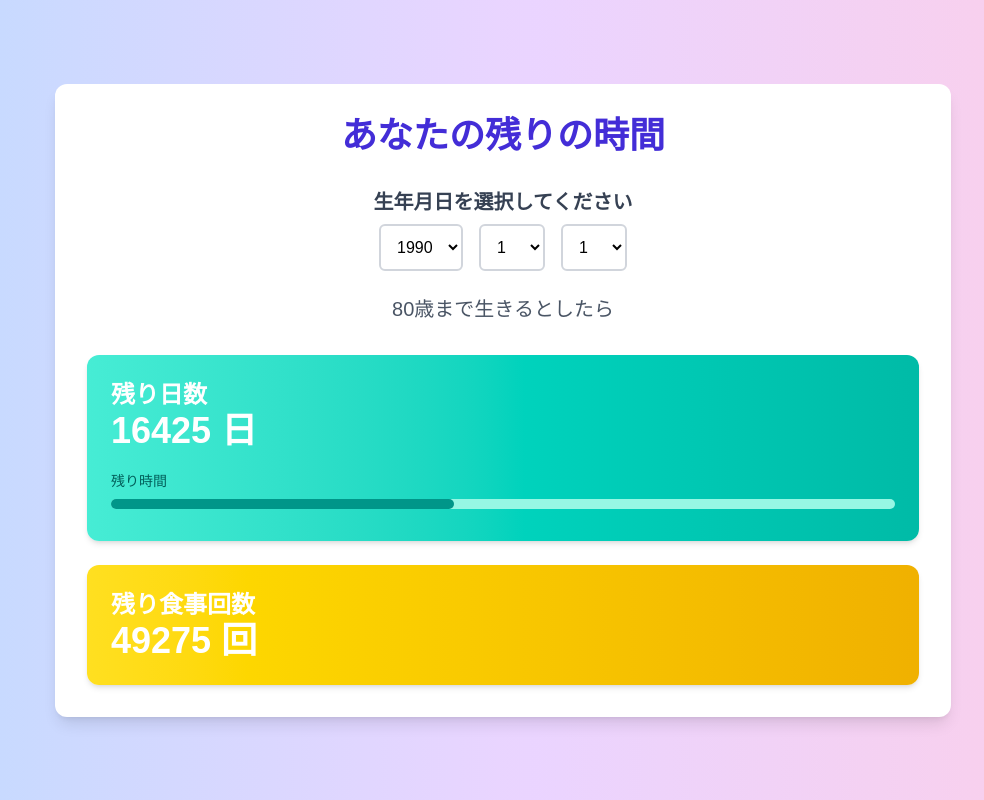
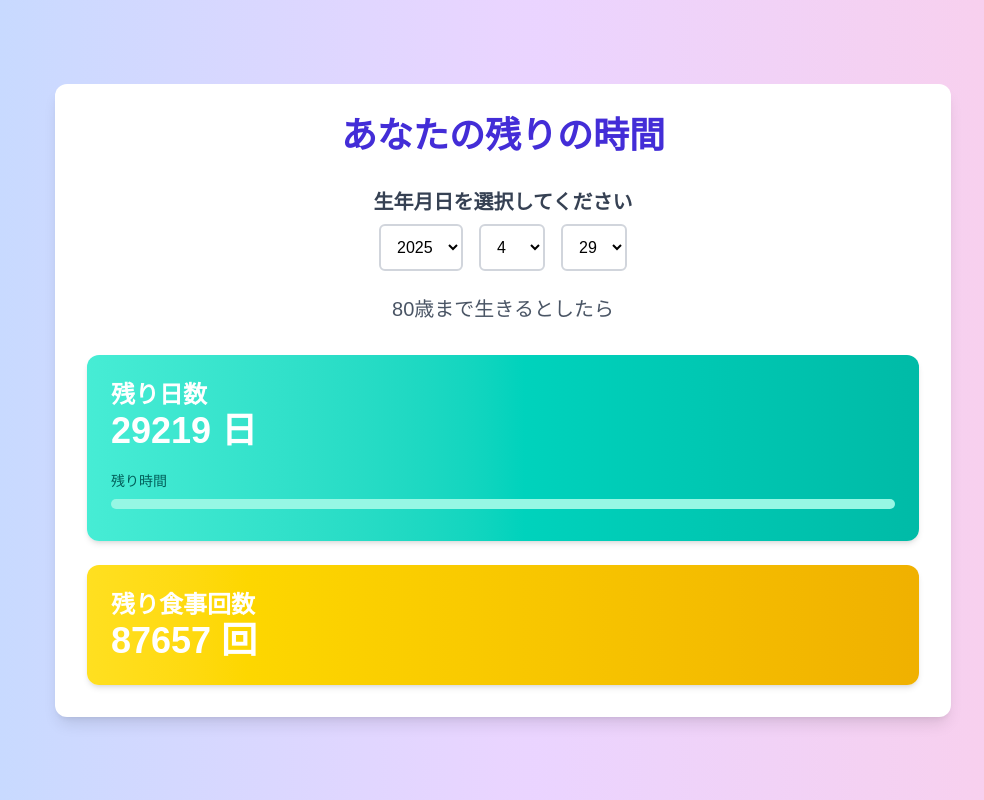
Before and after one commit to hitoon/life-countdown-app, a Next.js app: page / in a window 1280 px wide. Shown: the whole page, without its empty margins (137-1121 px from the left). Built offline with nearby package versions, Linux system fonts and the light colour scheme.

Commit message:
リファクタ

```diff
--- a/src/app/page.tsx
+++ b/src/app/page.tsx
@@ -1,57 +1,61 @@
 'use client';
-import { useState } from 'react';
+import { useState, useEffect } from 'react';
 
 export default function Home() {
-  const lifeExpectancy = 80; // 予測寿命を80歳に固定
+  const lifeExpectancy = 80;
 
-  // ユーザーの生年月日と年齢を計算
-  const [birthYear, setBirthYear] = useState<number>(1990);
-  const [birthMonth, setBirthMonth] = useState<number>(1);
-  const [birthDay, setBirthDay] = useState<number>(1);
+  const today = new Date();
+  const [birthYear, setBirthYear] = useState<number>(today.getFullYear());
+  const [birthMonth, setBirthMonth] = useState<number>(today.getMonth() + 1);
+  const [birthDay, setBirthDay] = useState<number>(today.getDate());
 
-  // 生年月日を基に年齢を計算する関数
-  const calculateAge = (year: number, month: number, day: number) => {
+  const [remainingDays, setRemainingDays] = useState<number>(0);
+  const [progressPercentage, setProgressPercentage] = useState<number>(0);
+
+  const calculateRemainingDays = (year: number, month: number, day: number) => {
+    const birthDate = new Date(year, month - 1, day);
+    const eightyYearsLater = new Date(birthDate);
+    eightyYearsLater.setFullYear(birthDate.getFullYear() + 80);
+
     const today = new Date();
-    const birth = new Date(year, month - 1, day); // JavaScriptの月は0始まり
-    const age = today.getFullYear() - birth.getFullYear();
-    const m = today.getMonth() - birth.getMonth();
+    today.setHours(0, 0, 0, 0);
+    birthDate.setHours(0, 0, 0, 0);
+    eightyYearsLater.setHours(0, 0, 0, 0);
 
-    // まだ誕生日が来ていない場合、年齢を1つ引く
-    if (m < 0 || (m === 0 && today.getDate() < birth.getDate())) {
-      return age - 1;
+    if (today < birthDate || today >= eightyYearsLater) {
+      return 0;
     }
-    return age;
+
+    const diffTime = eightyYearsLater.getTime() - today.getTime();
+    const daysLeft = diffTime / (1000 * 60 * 60 * 24);
+
+    return Math.round(daysLeft);
   };
 
-  const [currentAge, setCurrentAge] = useState(calculateAge(birthYear, birthMonth, birthDay));
+  // 💡 birthYear/birthMonth/birthDayの変化を監視する
+  useEffect(() => {
+    const daysLeft = calculateRemainingDays(birthYear, birthMonth, birthDay);
+    setRemainingDays(daysLeft);
 
-  // 生年月日の変更処理
-  const handleDateChange = () => {
-    setCurrentAge(calculateAge(birthYear, birthMonth, birthDay));
-  };
+    const totalDays = lifeExpectancy * 365; // ざっくり365日ベース
+    const progress = ((totalDays - daysLeft) / totalDays) * 100;
+    setProgressPercentage(parseFloat(progress.toFixed(2)));
+  }, [birthYear, birthMonth, birthDay]); // ←依存配列！
 
-  // 生年月日の変更時に年齢を再計算
   const handleBirthYearChange = (event: React.ChangeEvent<HTMLSelectElement>) => {
     setBirthYear(Number(event.target.value));
-    handleDateChange();
   };
 
   const handleBirthMonthChange = (event: React.ChangeEvent<HTMLSelectElement>) => {
     setBirthMonth(Number(event.target.value));
-    handleDateChange();
   };
 
   const handleBirthDayChange = (event: React.ChangeEvent<HTMLSelectElement>) => {
     setBirthDay(Number(event.target.value));
-    handleDateChange();
   };
 
-  // 残り日数と食事回数の計算
-  const remainingDays = (lifeExpectancy - currentAge) * 365; // 残り日数
+  // 残り食事回数の計算
   const remainingMeals = remainingDays * 3; // 1日3食を想定
-
-  // パーセンテージの計算
-  const progressPercentage = ((currentAge / lifeExpectancy) * 100).toFixed(2);
 
   return (
     <div className="min-h-screen bg-gradient-to-r from-blue-200 via-purple-200 to-pink-200 flex items-center justify-center p-5">
@@ -73,7 +77,7 @@ export default function Home() {
               className="p-3 border-2 border-gray-300 rounded-md text-black"
             >
               {[...Array(100)].map((_, index) => {
-                const year = 2023 - index;
+                const year = 2025 - index;
                 return (
                   <option key={year} value={year}>
                     {year}
```
